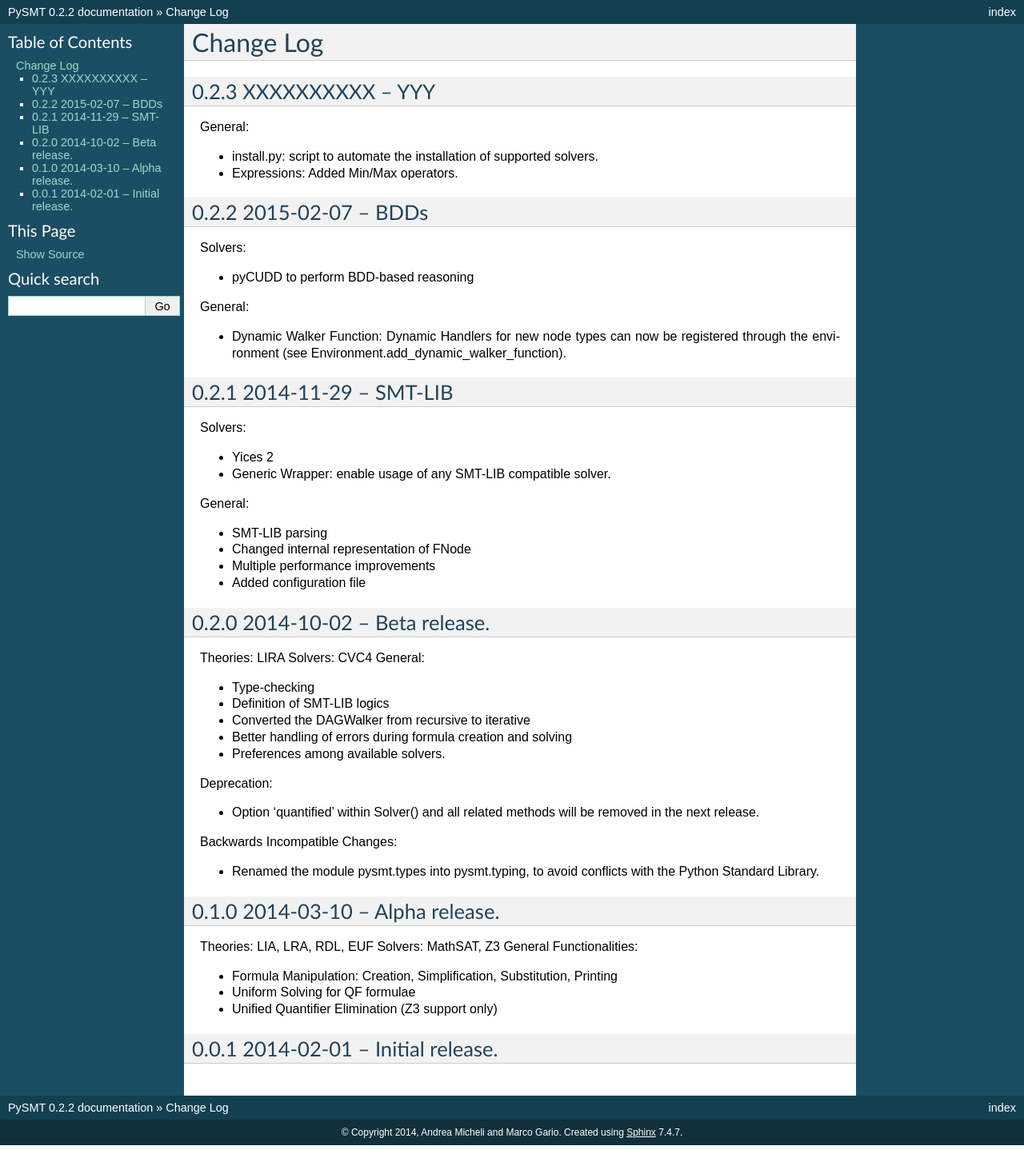
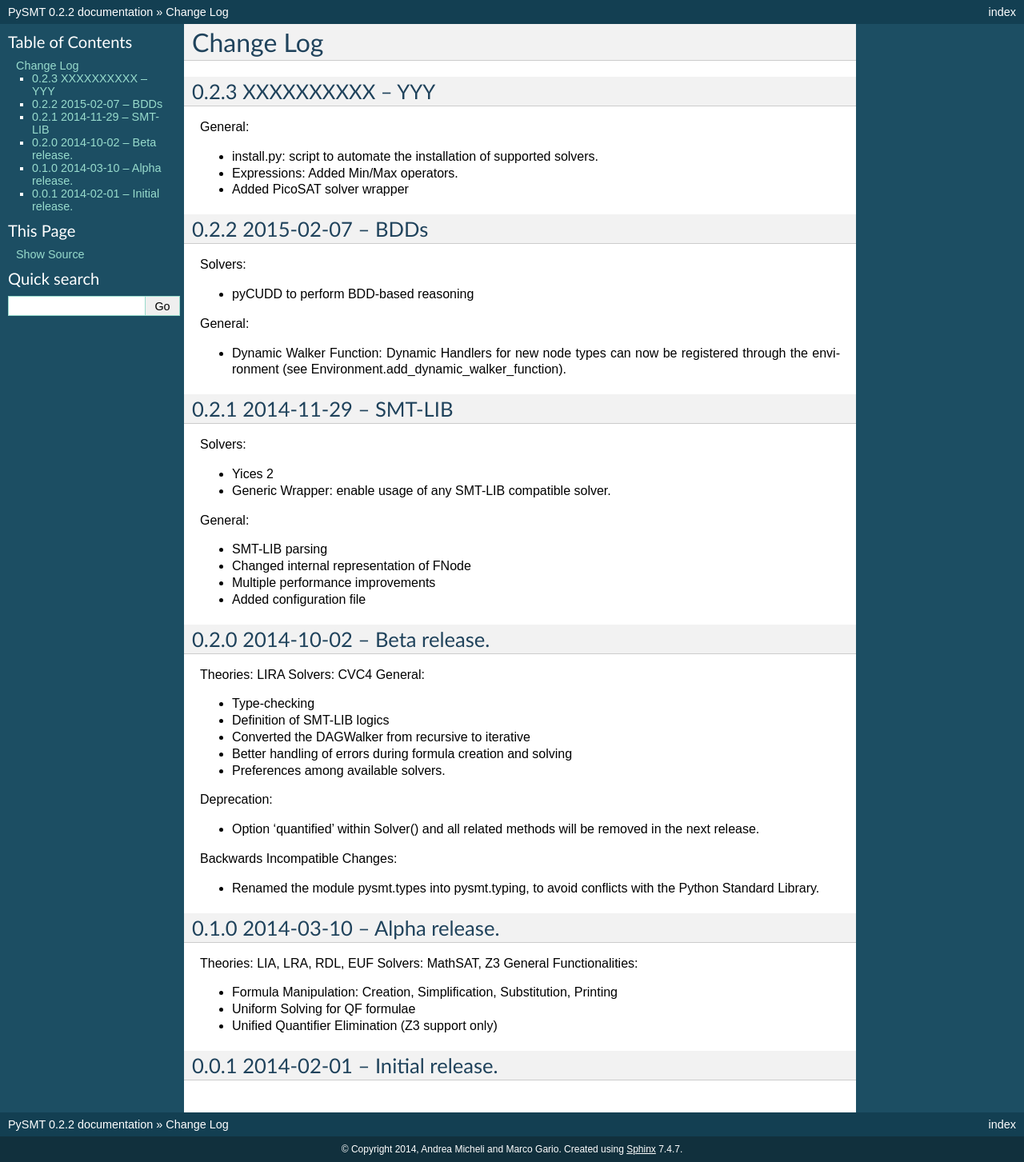
Before and after one commit to pysmt/pysmt, a Sphinx documentation site: the page built from docs/CHANGES.rst, in a window 1280 px wide. Shown: the whole page at 80% size. Built offline with Sphinx 7.4.7, drawn with Linux system fonts in a browser that asks for light colours; formulas are drawn with MathJax 3; pages that are not in the unit, such as notebooks, are missing from menus; before the commit the page ends 1432 px from its top, so only the background shows below that.

Commit message:
Added change in CHANGES.rst

```diff
--- a/docs/CHANGES.rst
+++ b/docs/CHANGES.rst
@@ -10,6 +10,8 @@
   solvers.
 
 * Expressions: Added Min/Max operators.
+
+* Added PicoSAT solver wrapper
 
 0.2.2 2015-02-07 -- BDDs
 ------------------------
```
